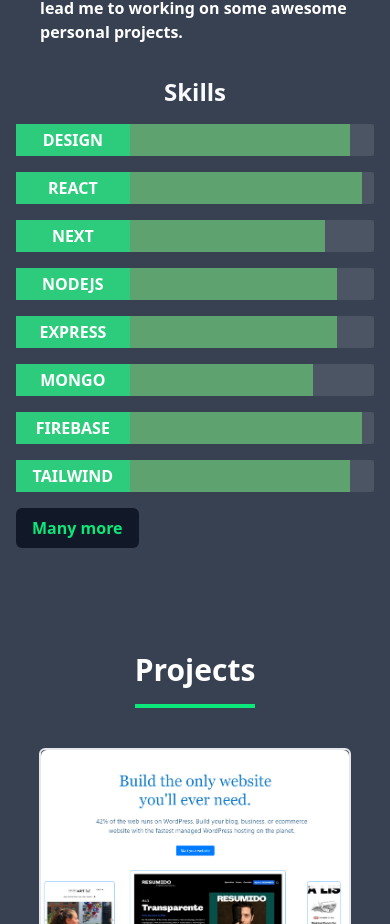
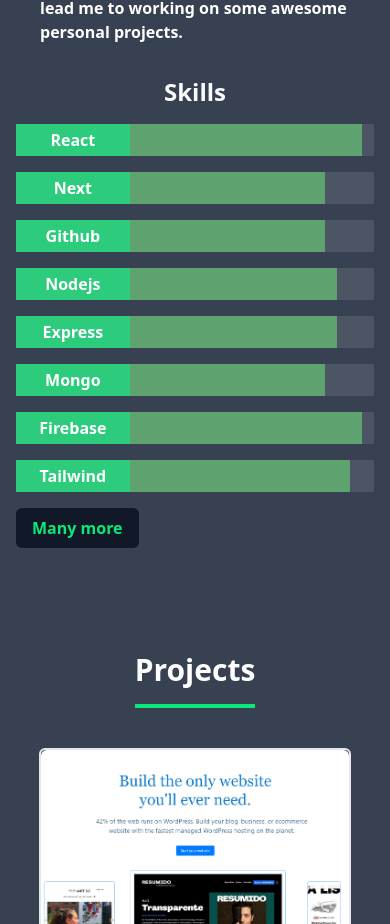
Before and after one commit to Tallal619/Portfolio, a Next.js app: page / in a window 390 px wide. Shown: the part 1440-2364 px from the top of the page. Built offline with nearby package versions, Linux system fonts and the light colour scheme.

Commit message:
fixed modal and animations

```diff
--- a/components/Skill.jsx
+++ b/components/Skill.jsx
@@ -35,7 +35,7 @@ const Skill = ({ skill, progress }) => {
 
   return (
     <div className="flex flex-row items-center w-full bg-gray-600 rounded-sm">
-      <span className="bg-[#2dcc7d] text-white font-bold flex-[0.4] md:flex-[0.3] text-md text-center py-1 px-2 uppercase">
+      <span className="bg-[#2dcc7d] text-white font-bold flex-[0.4] md:flex-[0.3] text-md text-center py-1 px-2 capitalize">
         {skill}
       </span>
       <div className="flex-1 w-full h-full" ref={setRef}>
--- a/components/SkillsModal.jsx
+++ b/components/SkillsModal.jsx
@@ -8,19 +8,25 @@ import cancelIcon from "../public/cancel.png";
 const SkillsModal = ({ changeModalState }) => {
   return (
     <div className="fixed top-0 left-0 z-50 flex items-center justify-center w-full h-screen bg-gray-500 bg-opacity-0 rounded-md bg-clip-padding backdrop-filter backdrop-blur-sm">
-      <div className="flex gap-3 overflow-y-scroll flex-col items-center h-[80%] rounded-md w-[95%] md:w-[55%] lg:w-[40%] justify-center bg-gray-50 px-4 relative pb-10 pt-10">
+      <div className="flex gap-3 flex-col items-center h-[80%] rounded-md w-[95%] md:w-[55%] lg:w-[40%] justify-center bg-gray-50 px-4 relative pb-10 pt-4">
         <img
           src={cancelIcon.src}
           className="absolute w-8 h-8 cursor-pointer right-4 top-4"
           alt=""
           onClick={changeModalState}
         />
-        <span className="mt-4 text-2xl font-bold md:mt-28">Skills</span>
-        {allSkills.map((skill, index) => {
-          return (
-            <Skill key={index} skill={skill.skill} progress={skill.progress} />
-          );
-        })}
+        <span className="flex-[0.05] text-2xl font-bold">Skills</span>
+        <div className="flex flex-col flex-1 w-full gap-3 overflow-y-scroll">
+          {allSkills.map((skill, index) => {
+            return (
+              <Skill
+                key={index}
+                skill={skill.skill}
+                progress={skill.progress}
+              />
+            );
+          })}
+        </div>
       </div>
     </div>
   );
--- a/config/skills.js
+++ b/config/skills.js
@@ -1,28 +1,29 @@
 /** @format */
 
 export const skills = [
-  { skill: "design", progress: 90 },
   { skill: "react", progress: 95 },
   { skill: "next", progress: 80 },
+  { skill: "github", progress: 80 },
   { skill: "nodejs", progress: 85 },
   { skill: "express", progress: 85 },
-  { skill: "mongo", progress: 75 },
+  { skill: "mongo", progress: 80 },
   { skill: "firebase", progress: 95 },
   { skill: "tailwind", progress: 90 },
 ];
 
 export const allSkills = [
-  { skill: "design", progress: 90 },
   { skill: "react", progress: 95 },
   { skill: "next", progress: 80 },
+  { skill: "github", progress: 80 },
   { skill: "nodejs", progress: 85 },
   { skill: "express", progress: 85 },
-  { skill: "mongo", progress: 75 },
+  { skill: "mongo", progress: 80 },
   { skill: "firebase", progress: 95 },
+  { skill: "contentful", progress: 70 },
   { skill: "tailwind", progress: 90 },
   { skill: "bootstrap", progress: 85 },
-  { skill: "bulma", progress: 85 },
   { skill: "redux", progress: 80 },
   { skill: "recoil", progress: 90 },
-  { skill: "contentful", progress: 70 },
+  { skill: "tsparticle", progress: 80 },
+  { skill: "gsap", progress: 70 },
 ];
```
